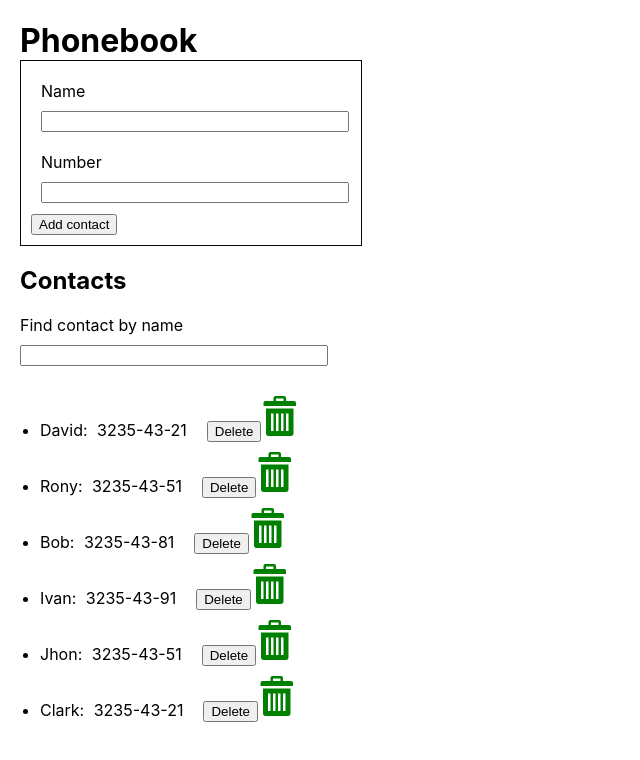
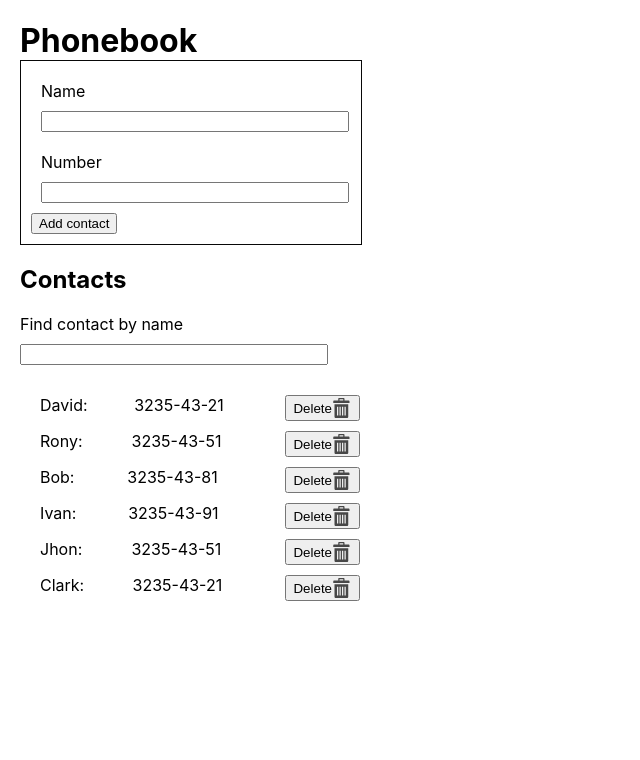
Before and after one commit to oleksandr-suslov/goit-react-hw-08-phonebook, a React (Create React App) app: page / in a window 1280 px wide. Shown: the top 760 px of the page, without its empty margins (0-640 px from the left). Built offline with nearby package versions, Linux system fonts and the light colour scheme.

Commit message:
added icon on button

```diff
--- a/src/components/Button/Button.js
+++ b/src/components/Button/Button.js
@@ -1,9 +1,10 @@
 import styles from "./Button.module.css";
 
-export default function Button({ type, name, clickOnBtn, id }) {
+export default function Button({ type, name, clickOnBtn, id, children }) {
   return (
     <button className={styles.btn} type={type} onClick={clickOnBtn} id={id}>
       {name}
+      {children}
     </button>
   );
 }
--- a/src/components/Button/Button.module.css
+++ b/src/components/Button/Button.module.css
@@ -1,3 +1,5 @@
 .btn {
   cursor: pointer;
+  display: flex;
+  align-items: center;
 }
--- a/src/components/ContactList/ContactList.js
+++ b/src/components/ContactList/ContactList.js
@@ -20,8 +20,10 @@ export default class ContactList extends Component {
               name={this.props.nameBtn}
               clickOnBtn={this.removeContactId}
               id={item.id}
+              children={
+                <DeleteIcon width="20" height="20" fill="rgb(71, 71, 71)" />
+              }
             />
-            <DeleteIcon width="40" height="40" fill="green" />
           </li>
         ))}
       </ul>
--- a/src/components/ContactList/ContactList.module.css
+++ b/src/components/ContactList/ContactList.module.css
@@ -1,14 +1,18 @@
 .list {
   width: 320px;
-  /* padding: 10px; */
+  padding: 10px;
   margin: 0px;
-  display: flex;
+  list-style: circle;
   flex-wrap: wrap;
   align-items: flex-start;
   padding: 10px 40px;
+  display: block;
 }
 .item {
   margin-bottom: 10px;
+  display: flex;
+  justify-content: space-between;
+  width: inherit;
 }
 .itemName {
   margin-right: 5px;
```
Also changed, not shown: 1 other file (tests, documents, lock files or other folders).
